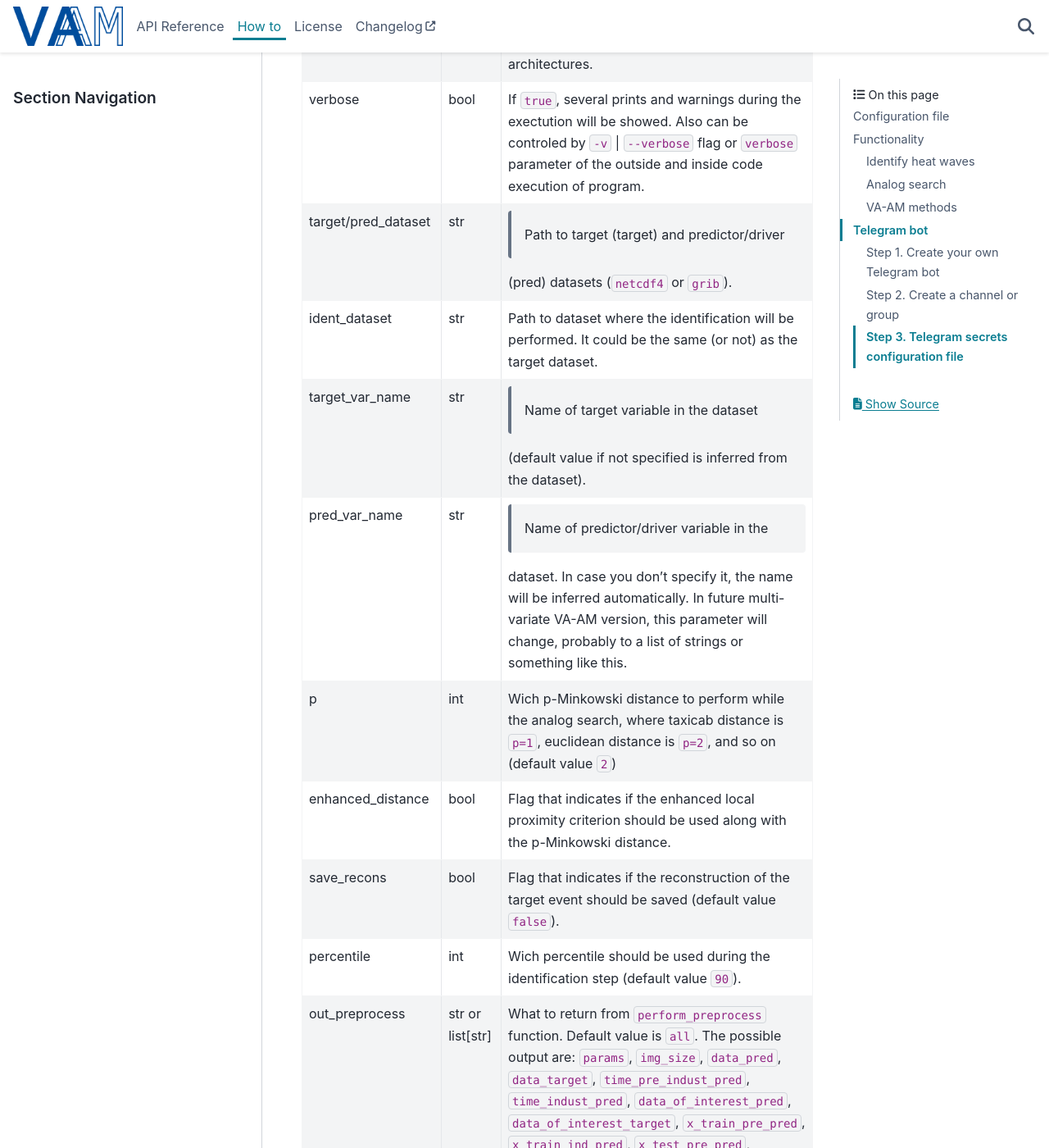
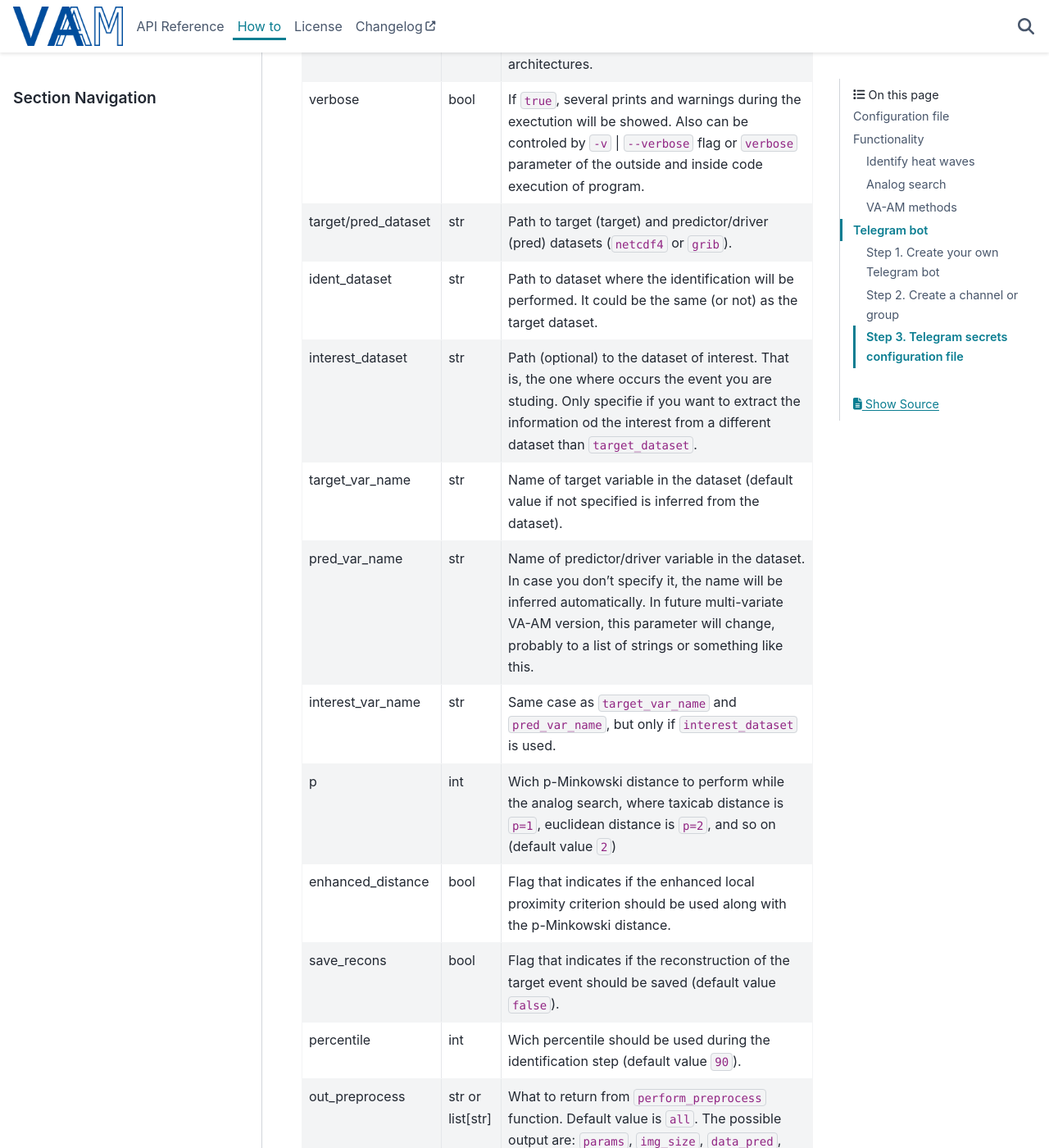
Before and after one commit to GheodeAI/va_am, a Sphinx documentation site: the page built from docs/how_to.rst, in a window 1280 px wide and 1400 px high, scrolled down 4192 px. Shown: the whole window at 82% size. Built offline with Sphinx 7.4.7 and the PyData theme 0.15.4, drawn with Linux system fonts in a browser that asks for light colours.

Commit message:
fix: #39 completed
- Removed some unnecessary prints.

- Added documentation for interest parameters

```diff
--- a/docs/how_to.rst
+++ b/docs/how_to.rst
@@ -173,20 +173,29 @@ verbose               bool                 If ``true``, several prints and warni
                                            flag or ``verbose`` parameter of the
                                            outside and inside code execution of
                                            program.
-target/pred_dataset      str                  Path to target (target) and predictor/driver
+target/pred_dataset   str                  Path to target (target) and predictor/driver
                                            (pred) datasets (``netcdf4`` or ``grib``).
 ident_dataset         str                  Path to dataset where the identification
                                            will be performed. It could be the same
                                            (or not) as the target dataset.
-target_var_name         str                  Name of target variable in the dataset
+interest_dataset      str                  Path (optional) to the dataset of interest.
+                                           That is, the one where occurs the event you
+                                           are studing. Only specifie if you want to
+                                           extract the information od the interest
+                                           from a different dataset than
+                                           ``target_dataset``.
+target_var_name       str                  Name of target variable in the dataset
                                            (default value if not specified is
                                            inferred from the dataset).
-pred_var_name          str                  Name of predictor/driver variable in the
+pred_var_name         str                  Name of predictor/driver variable in the
                                            dataset. In case you don't specify it,
                                            the name will be inferred automatically.
                                            In future multi-variate VA-AM version,
                                            this parameter will change, probably to a
                                            list of strings or something like this.
+interest_var_name     str                  Same case as ``target_var_name`` and
+                                           ``pred_var_name``, but only if
+                                           ``interest_dataset`` is used.
 p                     int                  Wich p-Minkowski distance to perform while
                                            the analog search, where taxicab
                                            distance is ``p=1``, euclidean distance is
```
Also changed, not shown: 1 other file.
